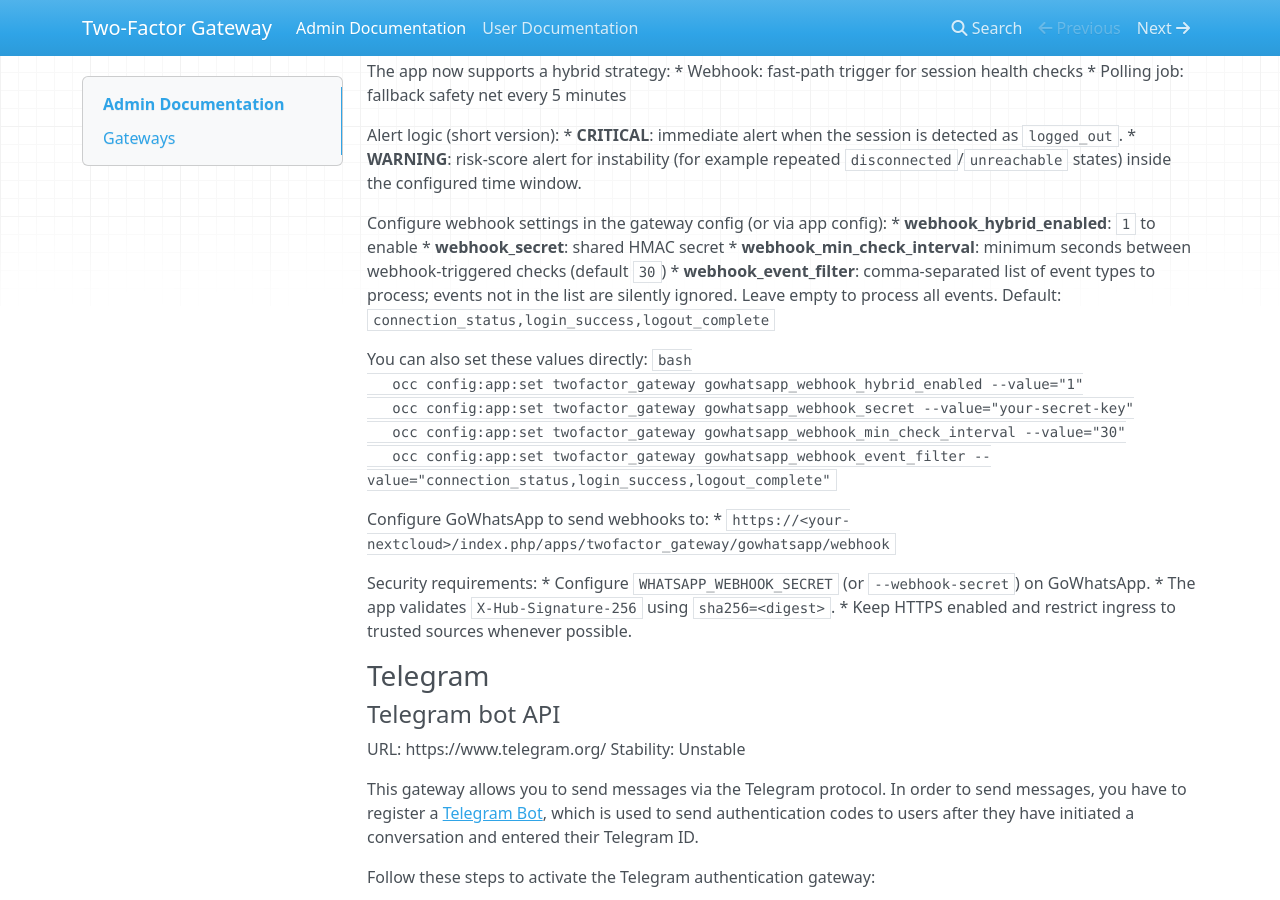
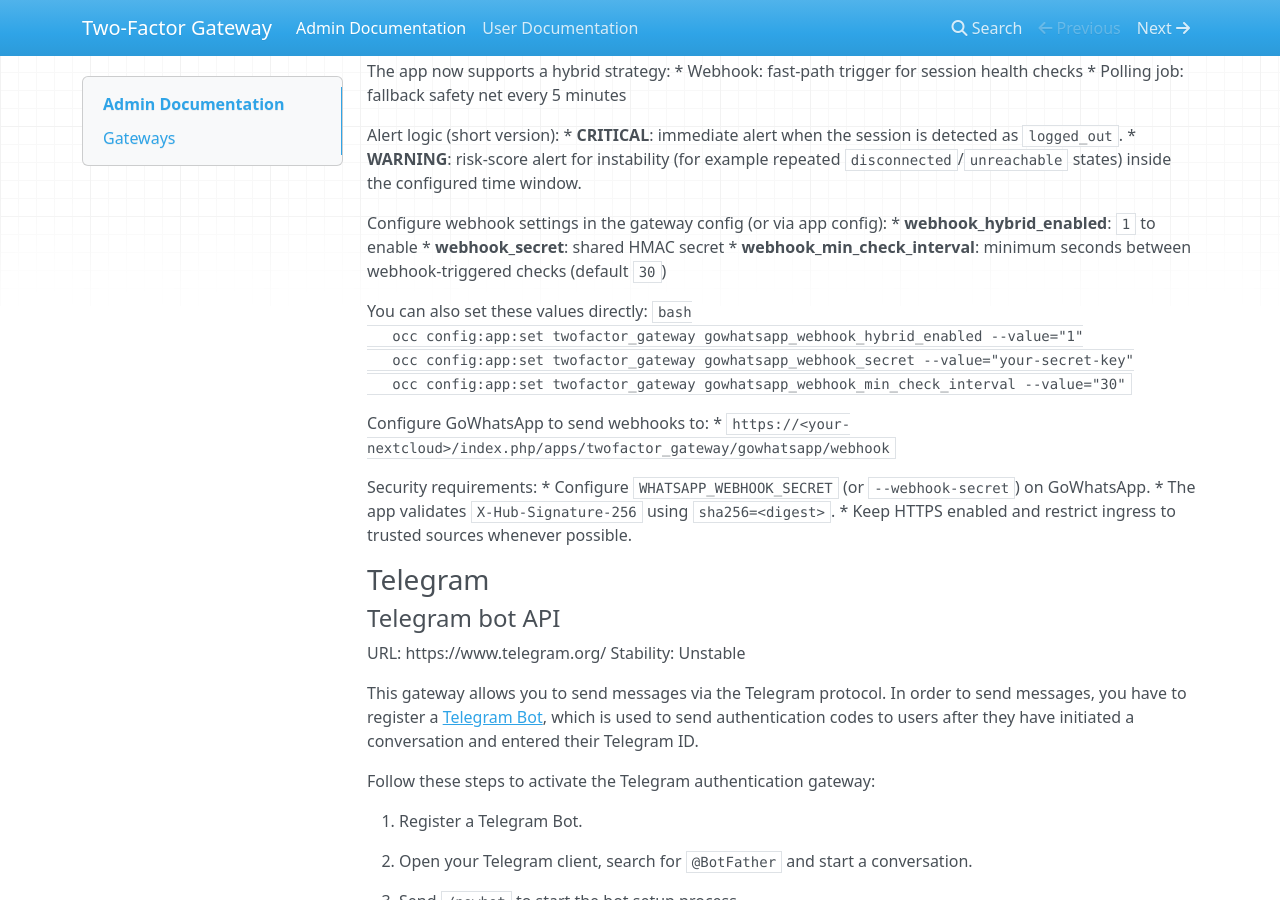
Before and after one commit to nextcloud/twofactor_gateway, an MkDocs documentation site: the page built from doc/Admin Documentation.md, in a window 1280 px wide and 900 px high, scrolled down 2642 px. Built offline with MkDocs 1.6.1, drawn with Linux system fonts in a browser that asks for light colours; nearby versions of some CDN libraries.

Commit message:
docs(gowhatsapp): remove webhook_event_filter from admin docs
The webhook_event_filter setting no longer exists. Remove its bullet
point and the corresponding occ config:app:set example from the
GoWhatsApp webhook configuration section.

Signed-off-by: Vitor Mattos <1079143+vitormattos@users.noreply.github.com>

````diff
--- a/doc/Admin Documentation.md
+++ b/doc/Admin Documentation.md
@@ -172,14 +172,12 @@
    * **webhook_hybrid_enabled**: `1` to enable
    * **webhook_secret**: shared HMAC secret
    * **webhook_min_check_interval**: minimum seconds between webhook-triggered checks (default `30`)
-   * **webhook_event_filter**: comma-separated list of event types to process; events not in the list are silently ignored. Leave empty to process all events. Default: `connection_status,login_success,logout_complete`
 
    You can also set these values directly:
    ```bash
    occ config:app:set twofactor_gateway gowhatsapp_webhook_hybrid_enabled --value="1"
    occ config:app:set twofactor_gateway gowhatsapp_webhook_secret --value="your-secret-key"
    occ config:app:set twofactor_gateway gowhatsapp_webhook_min_check_interval --value="30"
-   occ config:app:set twofactor_gateway gowhatsapp_webhook_event_filter --value="connection_status,login_success,logout_complete"
    ```
 
    Configure GoWhatsApp to send webhooks to:
````
